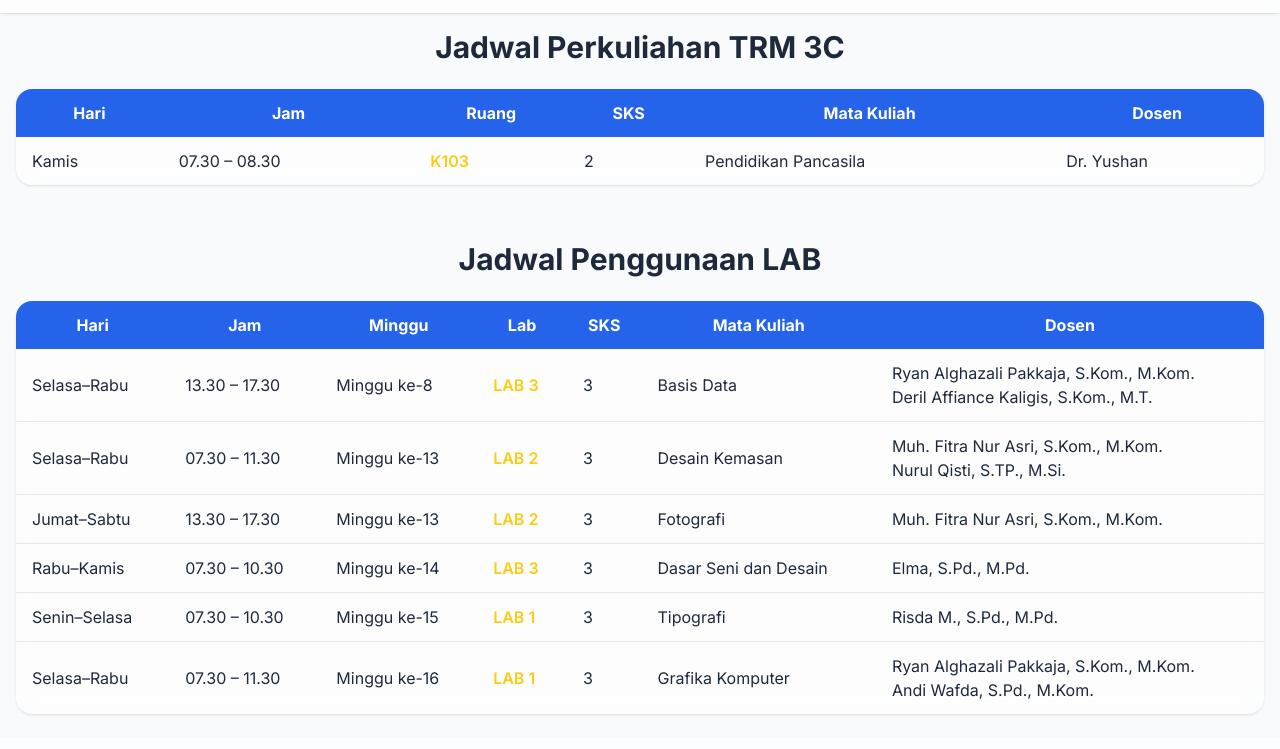
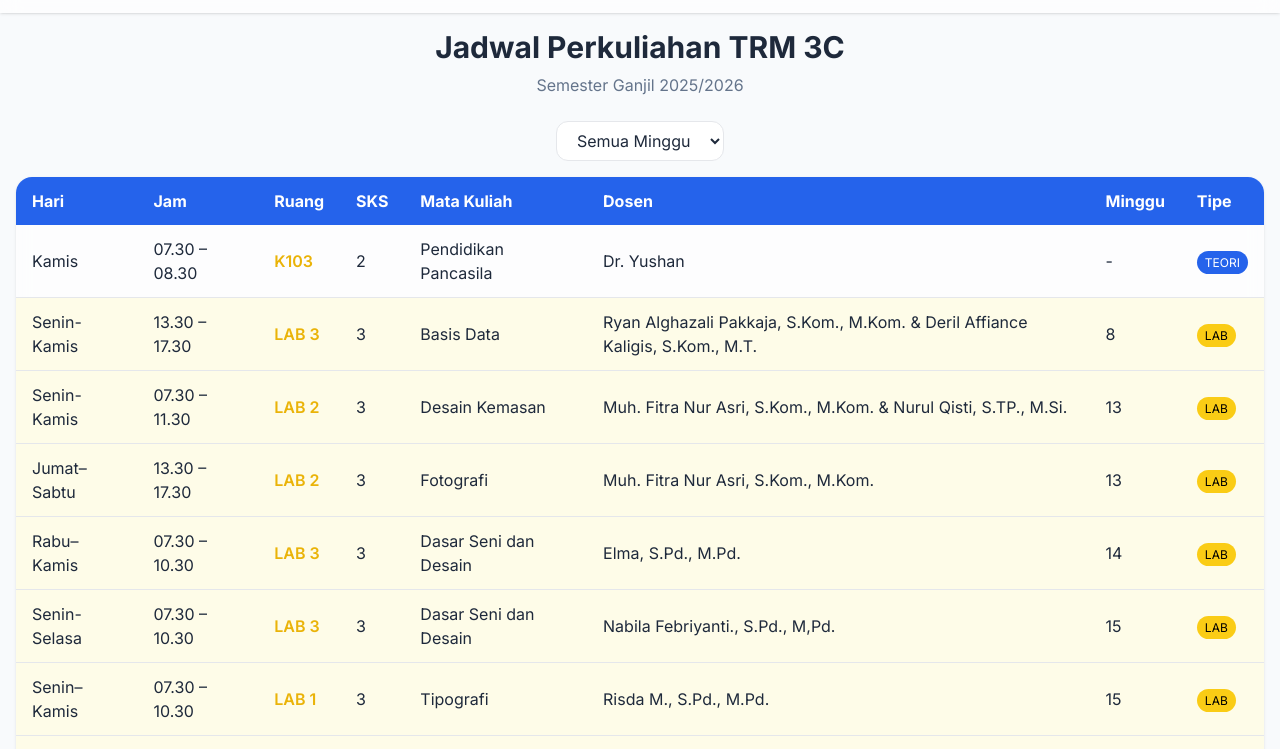
Before and after one commit to MuhTaofik/kelastrmc, a plain HTML site: page jadwal.html in a window 1280 px wide. Shown: the part 51-800 px from the top of the page. Drawn offline with nearby package versions, Linux system fonts and the light colour scheme.

Commit message:
Memperbaiki beberapa file

```diff
--- /dev/null
+++ b/assets/data/jadwal.json
@@ -0,0 +1,82 @@
+[
+  {
+    "hari": "Kamis",
+    "jam": "07.30 – 08.30",
+    "ruang": "K103",
+    "sks": 2,
+    "matkul": "Pendidikan Pancasila",
+    "dosen": "Dr. Yushan",
+    "tipe": "teori"
+  },
+
+  {
+    "hari": "Senin-Kamis",
+    "jam": "13.30 – 17.30",
+    "ruang": "LAB 3",
+    "sks": 3,
+    "matkul": "Basis Data",
+    "dosen": "Ryan Alghazali Pakkaja, S.Kom., M.Kom. & Deril Affiance Kaligis, S.Kom., M.T.",
+    "minggu": "8",
+    "tipe": "lab"
+  },
+  {
+    "hari": "Senin-Kamis",
+    "jam": "07.30 – 11.30",
+    "ruang": "LAB 2",
+    "sks": 3,
+    "matkul": "Desain Kemasan",
+    "dosen": "Muh. Fitra Nur Asri, S.Kom., M.Kom. & Nurul Qisti, S.TP., M.Si.",
+    "minggu": "13",
+    "tipe": "lab"
+  },
+  {
+    "hari": "Jumat–Sabtu",
+    "jam": "13.30 – 17.30",
+    "ruang": "LAB 2",
+    "sks": 3,
+    "matkul": "Fotografi",
+    "dosen": "Muh. Fitra Nur Asri, S.Kom., M.Kom.",
+    "minggu": "13",
+    "tipe": "lab"
+  },
+  {
+    "hari": "Rabu–Kamis",
+    "jam": "07.30 – 10.30",
+    "ruang": "LAB 3",
+    "sks": 3,
+    "matkul": "Dasar Seni dan Desain",
+    "dosen": "Elma, S.Pd., M.Pd.",
+    "minggu": "14",
+    "tipe": "lab"
+  },
+  {
+    "hari": "Senin-Selasa",
+    "jam": "07.30 – 10.30",
+    "ruang": "LAB 3",
+    "sks": 3,
+    "matkul": "Dasar Seni dan Desain",
+    "dosen": "Nabila Febriyanti., S.Pd., M,Pd.",
+    "minggu": "15",
+    "tipe": "lab"
+  },
+  {
+    "hari": "Senin–Kamis",
+    "jam": "07.30 – 10.30",
+    "ruang": "LAB 1",
+    "sks": 3,
+    "matkul": "Tipografi",
+    "dosen": "Risda M., S.Pd., M.Pd.",
+    "minggu": "15",
+    "tipe": "lab"
+  },
+  {
+    "hari": "Senin-Kamis",
+    "jam": "07.30 – 11.30",
+    "ruang": "LAB 1",
+    "sks": 3,
+    "matkul": "Grafika Komputer",
+    "dosen": "Ryan Alghazali Pakkaja, S.Kom., M.Kom. & Andi Wafda, S.Pd., M.Kom.",
+    "minggu": "16",
+    "tipe": "lab"
+  }
+]
--- /dev/null
+++ b/assets/js/jadwal.js
@@ -0,0 +1,60 @@
+let jadwalData = [];
+
+const mingguSekarang = (() => {
+  const startSemester = new Date("2025-09-22"); // LAB mulai
+  const today = new Date();
+  const diff = Math.floor((today - startSemester) / (1000 * 60 * 60 * 24));
+  return diff > 0 ? Math.ceil(diff / 7) : null;
+})();
+
+fetch("assets/data/jadwal.json")
+  .then((res) => res.json())
+  .then((data) => {
+    jadwalData = data;
+    renderJadwal("all");
+  });
+
+document.getElementById("filterMinggu").addEventListener("change", (e) => {
+  renderJadwal(e.target.value);
+});
+
+function renderJadwal(filter) {
+  const table = document.getElementById("jadwalTable");
+  table.innerHTML = "";
+
+  jadwalData
+    .filter((item) => {
+      if (filter === "all") return true;
+      return item.minggu === filter;
+    })
+    .forEach((item) => {
+      const isLab = item.tipe === "lab";
+      const isCurrentWeek = mingguSekarang && item.minggu == mingguSekarang;
+
+      const row = document.createElement("tr");
+      row.className = `
+        transition
+        ${isLab ? "bg-yellow-50 dark:bg-slate-800/60" : ""}
+        ${isCurrentWeek ? "ring-2 ring-blue-500" : ""}
+        hover:bg-blue-100 dark:hover:bg-slate-700
+      `;
+
+      row.innerHTML = `
+  <td class="px-4 py-3 text-left font-medium">${item.hari}</td>
+  <td class="px-4 py-3 text-left">${item.jam}</td>
+  <td class="px-4 py-3 text-left font-semibold text-yellow-500">${item.ruang}</td>
+  <td class="px-4 py-3 text-left">${item.sks}</td>
+  <td class="px-4 py-3 text-left">${item.matkul}</td>
+  <td class="px-4 py-3 text-left">${item.dosen}</td>
+  <td class="px-4 py-3 text-left">${item.minggu ?? "-"}</td>
+  <td class="px-4 py-3 text-left">
+    <span class="px-2 py-1 text-xs rounded-full
+      ${isLab ? "bg-yellow-400 text-black" : "bg-blue-600 text-white"}">
+      ${isLab ? "LAB" : "TEORI"}
+    </span>
+  </td>
+`;
+
+      table.appendChild(row);
+    });
+}
--- a/jadwal.html
+++ b/jadwal.html
@@ -54,130 +54,52 @@
       </div>
     </nav>
     <div class="pt-20"></div>
-    <section class="max-w-7xl mx-auto px-4 mb-14">
-      <h2 class="text-2xl md:text-3xl font-bold mb-6 text-center">
+    <section class="max-w-7xl mx-auto px-4">
+      <h2 class="text-2xl md:text-3xl font-bold text-center mb-2">
         Jadwal Perkuliahan TRM 3C
       </h2>
-
-      <div class="overflow-x-auto rounded-2xl shadow glass">
-        <table class="w-full min-w-[800px] text-sm md:text-base">
-          <thead class="bg-blue-600 text-white">
-            <tr>
-              <th class="px-4 py-3">Hari</th>
-              <th class="px-4 py-3">Jam</th>
-              <th class="px-4 py-3">Ruang</th>
-              <th class="px-4 py-3">SKS</th>
-              <th class="px-4 py-3">Mata Kuliah</th>
-              <th class="px-4 py-3">Dosen</th>
-            </tr>
-          </thead>
-
-          <tbody class="divide-y dark:divide-slate-700">
-            <tr class="hover:bg-blue-50 dark:hover:bg-slate-800">
-              <td class="px-4 py-3 font-medium">Kamis</td>
-              <td class="px-4 py-3">07.30 – 08.30</td>
-              <td class="px-4 py-3 font-semibold text-yellow-400">K103</td>
-              <td class="px-4 py-3">2</td>
-              <td class="px-4 py-3">Pendidikan Pancasila</td>
-              <td class="px-4 py-3">Dr. Yushan</td>
-            </tr>
-          </tbody>
-        </table>
+      <p class="text-center text-slate-500 dark:text-slate-400 mb-6">
+        Semester Ganjil 2025/2026
+      </p>
+      <!-- FILTER MINGGU -->
+      <div class="flex justify-center mb-4">
+        <select
+          id="filterMinggu"
+          class="px-4 py-2 rounded-xl border dark:border-slate-700 bg-white dark:bg-slate-800"
+        >
+          <option value="all">Semua Minggu</option>
+          <option value="8">Minggu ke-8</option>
+          <option value="13">Minggu ke-13</option>
+          <option value="14">Minggu ke-14</option>
+          <option value="15">Minggu ke-15</option>
+          <option value="16">Minggu ke-16</option>
+        </select>
       </div>
-    </section>
-
-    <section class="max-w-7xl mx-auto px-4">
-      <h2 class="text-2xl md:text-3xl font-bold mb-6 text-center">
-        Jadwal Penggunaan LAB
-      </h2>
 
       <div class="overflow-x-auto rounded-2xl shadow glass">
         <table class="w-full min-w-[1100px] text-sm md:text-base">
           <thead class="bg-blue-600 text-white">
             <tr>
-              <th class="px-4 py-3">Hari</th>
-              <th class="px-4 py-3">Jam</th>
-              <th class="px-4 py-3">Minggu</th>
-              <th class="px-4 py-3">Lab</th>
-              <th class="px-4 py-3">SKS</th>
-              <th class="px-4 py-3">Mata Kuliah</th>
-              <th class="px-4 py-3">Dosen</th>
+              <th class="px-4 py-3 text-left">Hari</th>
+              <th class="px-4 py-3 text-left">Jam</th>
+              <th class="px-4 py-3 text-left">Ruang</th>
+              <th class="px-4 py-3 text-left">SKS</th>
+              <th class="px-4 py-3 text-left">Mata Kuliah</th>
+              <th class="px-4 py-3 text-left">Dosen</th>
+              <th class="px-4 py-3 text-left">Minggu</th>
+              <th class="px-4 py-3 text-left">Tipe</th>
             </tr>
           </thead>
 
-          <tbody class="divide-y dark:divide-slate-700">
-            <tr class="hover:bg-blue-50 dark:hover:bg-slate-800">
-              <td class="px-4 py-3">Selasa–Rabu</td>
-              <td class="px-4 py-3">13.30 – 17.30</td>
-              <td class="px-4 py-3">Minggu ke-8</td>
-              <td class="px-4 py-3 font-semibold text-yellow-400">LAB 3</td>
-              <td class="px-4 py-3">3</td>
-              <td class="px-4 py-3">Basis Data</td>
-              <td class="px-4 py-3">
-                Ryan Alghazali Pakkaja, S.Kom., M.Kom.<br />
-                Deril Affiance Kaligis, S.Kom., M.T.
-              </td>
-            </tr>
-
-            <tr class="hover:bg-blue-50 dark:hover:bg-slate-800">
-              <td class="px-4 py-3">Selasa–Rabu</td>
-              <td class="px-4 py-3">07.30 – 11.30</td>
-              <td class="px-4 py-3">Minggu ke-13</td>
-              <td class="px-4 py-3 font-semibold text-yellow-400">LAB 2</td>
-              <td class="px-4 py-3">3</td>
-              <td class="px-4 py-3">Desain Kemasan</td>
-              <td class="px-4 py-3">
-                Muh. Fitra Nur Asri, S.Kom., M.Kom.<br />
-                Nurul Qisti, S.TP., M.Si.
-              </td>
-            </tr>
-
-            <tr class="hover:bg-blue-50 dark:hover:bg-slate-800">
-              <td class="px-4 py-3">Jumat–Sabtu</td>
-              <td class="px-4 py-3">13.30 – 17.30</td>
-              <td class="px-4 py-3">Minggu ke-13</td>
-              <td class="px-4 py-3 font-semibold text-yellow-400">LAB 2</td>
-              <td class="px-4 py-3">3</td>
-              <td class="px-4 py-3">Fotografi</td>
-              <td class="px-4 py-3">Muh. Fitra Nur Asri, S.Kom., M.Kom.</td>
-            </tr>
-
-            <tr class="hover:bg-blue-50 dark:hover:bg-slate-800">
-              <td class="px-4 py-3">Rabu–Kamis</td>
-              <td class="px-4 py-3">07.30 – 10.30</td>
-              <td class="px-4 py-3">Minggu ke-14</td>
-              <td class="px-4 py-3 font-semibold text-yellow-400">LAB 3</td>
-              <td class="px-4 py-3">3</td>
-              <td class="px-4 py-3">Dasar Seni dan Desain</td>
-              <td class="px-4 py-3">Elma, S.Pd., M.Pd.</td>
-            </tr>
-
-            <tr class="hover:bg-blue-50 dark:hover:bg-slate-800">
-              <td class="px-4 py-3">Senin–Selasa</td>
-              <td class="px-4 py-3">07.30 – 10.30</td>
-              <td class="px-4 py-3">Minggu ke-15</td>
-              <td class="px-4 py-3 font-semibold text-yellow-400">LAB 1</td>
-              <td class="px-4 py-3">3</td>
-              <td class="px-4 py-3">Tipografi</td>
-              <td class="px-4 py-3">Risda M., S.Pd., M.Pd.</td>
-            </tr>
-
-            <tr class="hover:bg-blue-50 dark:hover:bg-slate-800">
-              <td class="px-4 py-3">Selasa–Rabu</td>
-              <td class="px-4 py-3">07.30 – 11.30</td>
-              <td class="px-4 py-3">Minggu ke-16</td>
-              <td class="px-4 py-3 font-semibold text-yellow-400">LAB 1</td>
-              <td class="px-4 py-3">3</td>
-              <td class="px-4 py-3">Grafika Komputer</td>
-              <td class="px-4 py-3">
-                Ryan Alghazali Pakkaja, S.Kom., M.Kom.<br />
-                Andi Wafda, S.Pd., M.Kom.
-              </td>
-            </tr>
-          </tbody>
+          <tbody
+            id="jadwalTable"
+            class="divide-y dark:divide-slate-700"
+          ></tbody>
         </table>
       </div>
     </section>
+
+    <script src="assets/js/jadwal.js"></script>
 
     <footer
       class="relative mt-6 backdrop-blur-xl bg-white/60 dark:bg-slate-900/60 border-t border-white/30 dark:border-slate-700"
@@ -187,7 +109,7 @@
           <div class="text-sm text-slate-500 dark:text-slate-400">
             <p>
               © <span id="year"></span><br />
-              Multimedia Engineering Technology | Class C
+              Multimedia Engineering Technology
             </p>
           </div>
         </div>
@@ -195,7 +117,7 @@
 
       <button
         id="backToTop"
-        class="fixed bottom-6 right-6 hidden p-3 rounded-full bg-blue-600 text-white shadow-lg hover:scale-110 transition"
+        class="fixed bottom-14 right-6 hidden p-3 rounded-full bg-blue-600 text-white shadow-lg hover:scale-110 transition"
       >
         ↑
       </button>
```
Also changed, not shown: assets/js/main.js (+14 -19 lines), galeri.html (+2 -2 lines), index.html (+3 -3 lines), kontak.html (+4 -12 lines), mahasiswa.html (+2 -2 lines), pengumuman.html (+2 -2 lines), profil.html (+6 -9 lines).
